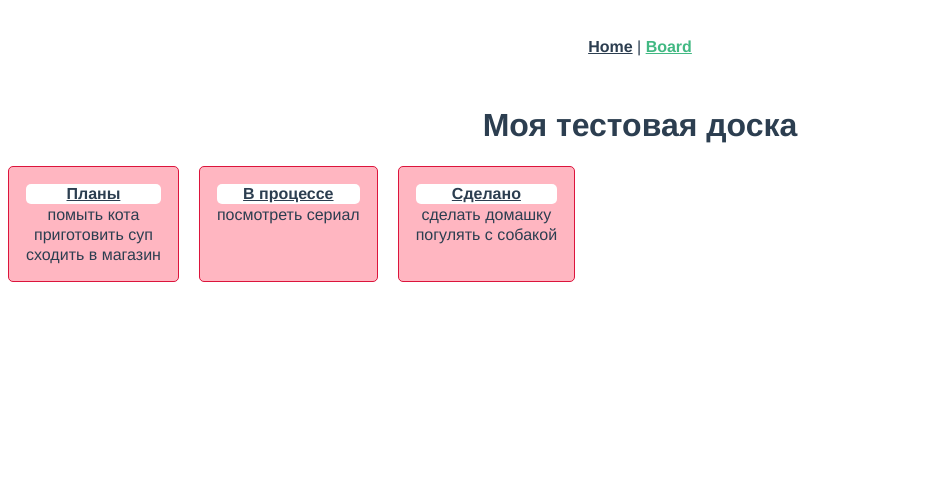
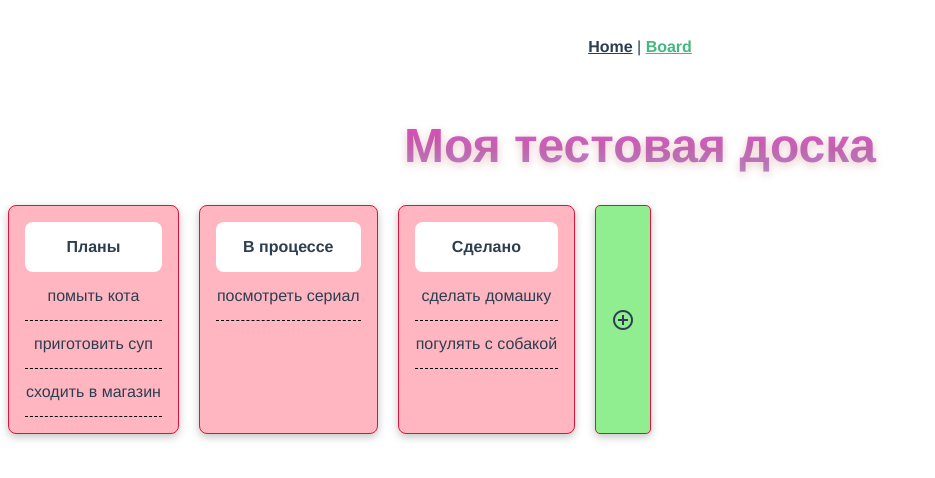
Before and after one commit to nemeritskyy/my-trello-frontend, a Vue app: page /board in a window 1280 px wide. Shown: the top 478 px of the page, without its empty margins (0-935 px from the left). Built offline with nearby package versions, Linux system fonts and the light colour scheme.

Commit message:
Added css

```diff
--- a/public/index.html
+++ b/public/index.html
@@ -1,17 +1,36 @@
 <!DOCTYPE html>
 <html lang="">
+
 <head>
   <meta charset="utf-8">
   <meta http-equiv="X-UA-Compatible" content="IE=edge">
   <meta name="viewport" content="width=device-width,initial-scale=1.0">
   <link rel="icon" href="<%= BASE_URL %>favicon.ico">
-    <title><%= htmlWebpackPlugin.options.title %></title>
+  <title>
+    <%= htmlWebpackPlugin.options.title %>
+  </title>
+  <link rel="stylesheet"
+    href="https://fonts.googleapis.com/css2?family=Material+Symbols+Outlined:opsz,wght,FILL,GRAD@20..48,100..700,0..1,-50..200&icon_names=add_circle" />
+  <style>
+    h1 {
+      font-size: 48px;
+      font-weight: 600;
+      background-image: linear-gradient(to bottom, #e247c1, #b393d3);
+      color: transparent;
+      background-clip: text;
+      -webkit-background-clip: text;
+      text-shadow: rgba(165, 19, 19, 0.24) 0px 3px 8px;
+    }
+  </style>
 </head>
+
 <body>
   <noscript>
-      <strong>We're sorry but <%= htmlWebpackPlugin.options.title %> doesn't work properly without JavaScript enabled. Please enable it to continue.</strong>
+    <strong>We're sorry but <%= htmlWebpackPlugin.options.title %> doesn't work properly without JavaScript enabled.
+        Please enable it to continue.</strong>
   </noscript>
   <div id="app"></div>
   <!-- built files will be auto injected -->
 </body>
+
 </html>
--- a/src/components/List.vue
+++ b/src/components/List.vue
@@ -1,8 +1,8 @@
 <template>
-    <table class="card__container-item">
-    <th class="card__container-item-th">{{ title }}</th>
-      <tr v-for="(card, index) in cards" :key="index">
-        {{ card.title }}
+    <table class="card__item">
+    <th class="card__item-th">{{ title }}</th>
+      <tr v-for="(card, index) in cards" :key="index" class="card__item-tr">
+        <td>{{ card.title }}</td>
       </tr>
     </table>
 </template>
@@ -27,16 +27,26 @@ export default Vue.extend({
 </script>
 
 <style>
-.card__container-item {
+.card__item {
   display: block;
   background-color: lightpink;
-  padding: 15px;
+  padding: 16px;
   border: 1px solid crimson;
-  border-radius: 5px;
+  border-radius: 8px;
+  border-collapse: collapse;
+  box-shadow: 3px black;
+  box-shadow: rgba(0, 0, 0, 0.24) 0px 3px 8px;
 }
-.card__container-item-th {
-  text-decoration: underline;
+.card__item-th {
+  display: flex;
   background-color: white;
-  border-radius: 5px;
+  border-radius: 8px;
+  height: 48px;
+  align-items: center;
+  justify-content: center;
+}
+.card__item-tr {
+  border-bottom: 1px dashed black;
+  height: 48px;
 }
 </style>
--- a/src/views/BoardView.vue
+++ b/src/views/BoardView.vue
@@ -2,13 +2,14 @@
   <div>
     <h1>{{ title }}</h1>
     <div class="board__item">
-      <ListComponent
-        v-for="list in lists"
-        :key="list.id"
-        :title="list.title"
-        :cards="list.cards" />
+      <ListComponent v-for="list in lists" :key="list.id" :title="list.title" :cards="list.cards" />
+      <div class="button__add">
+        <span class="material-symbols-outlined">
+            add_circle
+        </span>
+      </div>
     </div>
-    </div>
+  </div>
 </template>
 
 <script lang="ts">
@@ -60,4 +61,15 @@ export default Vue.extend({
   flex-direction: row;
   gap: 20px;
 }
+
+.button__add {
+  display: flex;
+  text-align: center;
+  background-color: lightgreen;
+  padding: 15px;
+  border: 1px solid crimson;
+  border-radius: 5px;
+  align-items: center;
+  box-shadow: rgba(0, 0, 0, 0.24) 0px 3px 8px;
+}
 </style>
```
Lines whose indentation alone changed are shown as unchanged.
